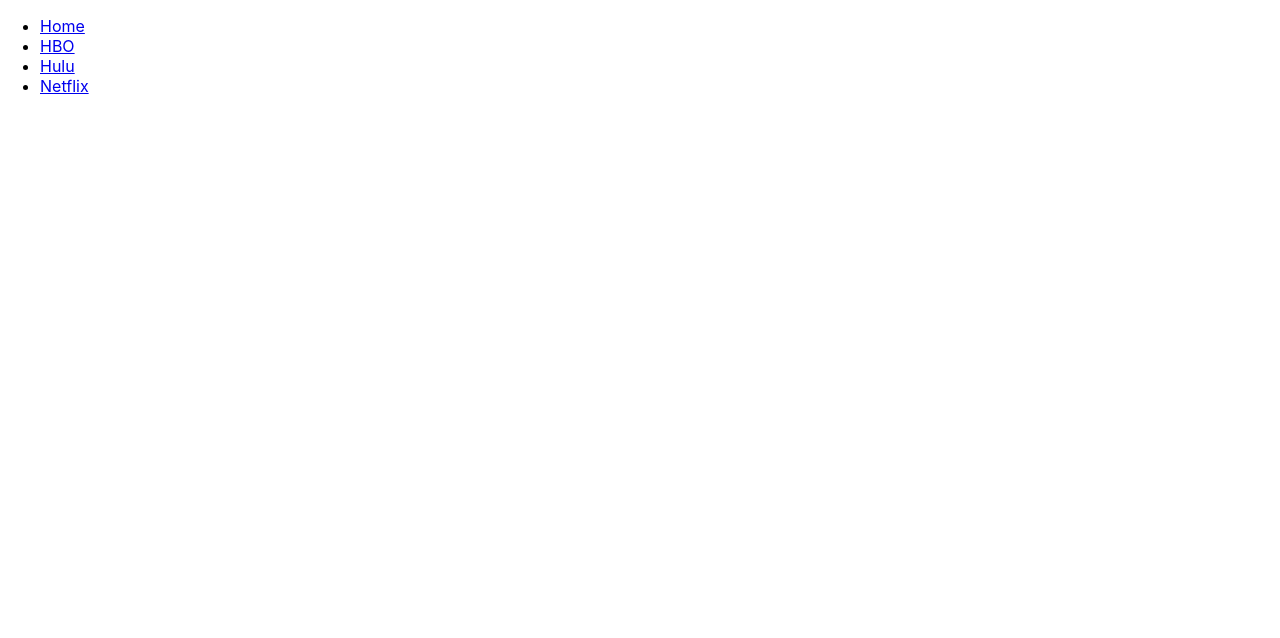
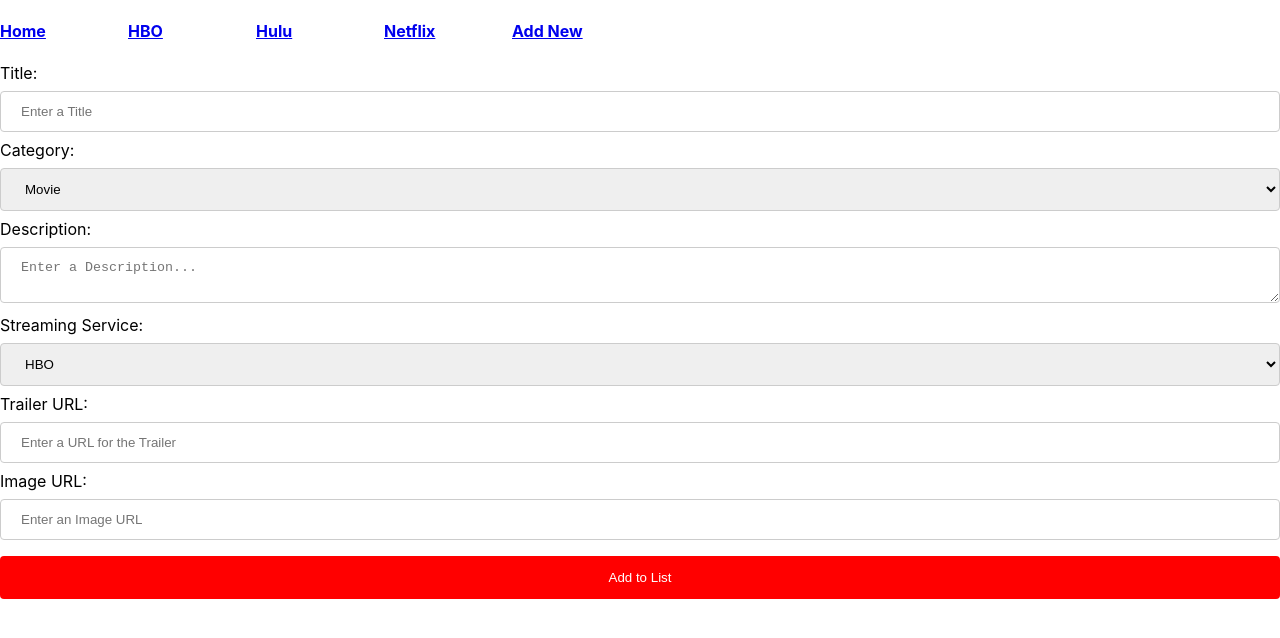
Before and after one commit to kelly-mcguffog/phase-2-react-project, a React (Create React App) app: page /new in a window 1280 px wide. Shown: the top 638 px of the page. Built offline with nearby package versions, Linux system fonts and the light colour scheme; data requests are answered from the project's data file.

Commit message:
created form

```diff
--- a/src/App.css
+++ b/src/App.css
@@ -27,6 +27,51 @@ h3{
 p{
   font-size: 12px;
   margin: 0;
+}
+h4{
+  display: inline-block;
+  width: 10%;
+}
+/* .content-details{
+  background-color: black;
+  width: 100%;
+  color: white;
+} */
+/* .details-image{
+  width: 20%;
+  display: inline-grid;
+  margin: 2%;
+  text-align: center;
+} */
+/* .card-container{
+  position: relative;
+} */
+.hide-content-card{
+  background-color: black;
+  margin: auto;
+  color: white;
+  width: 50%;
+  padding:5px;
+}
+input[type=text], select, textarea{
+  width: 100%;
+  padding: 12px 20px;
+  display: inline-block;
+  margin: 8px 0;
+  border: 1px solid #ccc;
+  border-radius: 4px;
+  box-sizing: border-box;
+}
+
+button[type=submit]{
+  width: 100%;
+  background-color: red;
+  color: white;
+  padding: 14px 20px;
+  margin: 8px 0;
+  border: none;
+  border-radius: 4px;
+  cursor: pointer;
 }
 
 @media (prefers-reduced-motion: no-preference) {
--- a/src/components/App.js
+++ b/src/components/App.js
@@ -9,6 +9,7 @@ import HBO from "./HBO";
 import Netflix from "./Netflix";
 import Hulu from "./Hulu";
 import Container from "./Container";
+import Form from "./Form";
 import "../App.css"
 
 
@@ -22,6 +23,10 @@ function App() {
       .then(res => res.json())
       .then(data => setContent(data))
   },[])
+
+  function handleAddNewContent(newContent){
+    setContent([...isContent, newContent]);
+  }
 
 
   return (
@@ -40,6 +45,9 @@ function App() {
         <Route path="/netflix">
           <Netflix allContent={isContent} />
         </Route>
+        <Route path="/new">
+          <Form onContentFormSubmit={handleAddNewContent} />
+        </Route>
       </Switch>
     </Router>
   )
--- a/src/components/Container.js
+++ b/src/components/Container.js
@@ -4,7 +4,11 @@ import ContentCard from "./ContentCard";
 function Container({allContent}){
 
 
-    return(allContent.map(content => <ContentCard key={content.id} content={content}/>))
+    return(
+        <div className="card-container">
+            {allContent.map(content => <ContentCard key={content.id} content={content}/>)}
+        </div>
+        )
 }
 
 export default Container;
--- a/src/components/ContentCard.js
+++ b/src/components/ContentCard.js
@@ -1,13 +1,18 @@
-import React from "react";
+import React, {useState} from "react";
 
 function ContentCard({content}){
     const {title, genre, image, platform, category, description, trailer} = content
 
+    const [isShowingDetails, setDetails] = useState(false)
+
+    function showDetails(){
+        setDetails(isShowingDetails => !isShowingDetails)
+    }
+
     return(
-        <div className="content-card">
+        <div onClick={showDetails} className={isShowingDetails ? "hide-content-card" : "content-card"}>
             <img className="card-image" src={image}></img>
             <h3>{title}</h3>
-            <p>{platform}</p>
         </div>
     )
 }
--- /dev/null
+++ b/src/components/Form.js
@@ -0,0 +1,112 @@
+import React, {useState} from "react";
+
+
+function Form({onContentFormSubmit}){
+
+    const initialState = {
+        title: "",
+        category: "Movie",
+        description: "",
+        platform: "HBO",
+        trailer: "",
+        image: ""
+    }
+    const [formData, setFormData] = useState(initialState)
+
+    function handleChange(event) {
+        setFormData({
+          ...formData,
+          [event.target.name]: event.target.value
+        });
+      }
+
+      function handleSubmit(e){
+        e.preventDefault();
+        fetch('http://localhost:3000/content', {
+        method: "POST",
+        headers: {
+            "Content-Type": "application/json"
+        },
+        body: JSON.stringify(formData)
+        })
+        .then(res => res.json())
+        .then(content => console.log(content))
+        setFormData(initialState)
+
+      }
+
+        return (
+            <form className="NewItem" onSubmit={handleSubmit}>
+              <label>
+                Title:
+                <input
+                type="text"
+                name="title"
+                onChange={handleChange}
+                value={formData.title}
+                className="form-input"
+                placeholder="Enter a Title"
+                />
+              </label>
+
+              <label>
+                Category:
+                <select className="form-input" name="category" onChange={handleChange}>
+                  <option value="Movie">Movie</option>
+                  <option value="TV Show">TV Show</option>
+                </select>
+              </label>
+
+              <label>
+                Description:
+                <textarea
+                name="description"
+                onChange={handleChange}
+                value={formData.description}
+                className="form-textarea"
+                placeholder="Enter a Description..."
+                >
+                </textarea>
+              </label>
+
+              <label>
+                Streaming Service:
+                <select className="form-input" name="platform" onChange={handleChange}>
+                  <option value="HBO">HBO</option>
+                  <option value="Hulu">Hulu</option>
+                  <option value="Netflix">Netflix</option>
+                </select>
+              </label>
+
+              <label>
+                Trailer URL:
+                <input
+                type="text"
+                name="trailer"
+                onChange={handleChange}
+                value={formData.trailer}
+                placeholder="Enter a URL for the Trailer"
+                className="form-input"
+                />
+              </label>
+
+              <label>
+                Image URL:
+                <input
+                type="text"
+                name="image"
+                onChange={handleChange}
+                value={formData.image}
+                placeholder="Enter an Image URL"
+                className="form-input"
+                />
+              </label>
+
+
+              <button onChange={(e) => setFormData(e.target.value)} name="submit" type="submit">Add to List</button>
+            </form>
+          );
+
+}
+
+export default Form;
--- a/src/components/HBO.js
+++ b/src/components/HBO.js
@@ -8,9 +8,6 @@ function HBO({allContent}){
         <ContentCard key={filter.title} content={filter}/>
         ))
 
-
-    console.log(hboContent)
-
     return(hboContent)
 
 }
--- a/src/components/Hulu.js
+++ b/src/components/Hulu.js
@@ -7,9 +7,6 @@ function Hulu({allContent}){
         <ContentCard key={filter.title} content={filter}/>
         ))
 
-
-    console.log(huluContent)
-
     return(huluContent)
 }
 
--- a/src/components/NavBar.js
+++ b/src/components/NavBar.js
@@ -4,12 +4,11 @@ import { NavLink } from "react-router-dom";
 function NavBar() {
   return(
     <div className="navbar">
-      <ul>
-        <li><NavLink exact to="/">Home</NavLink></li>
-        <li><NavLink to="/hbo">HBO</NavLink></li>
-        <li><NavLink to="/hulu">Hulu</NavLink></li>
-        <li><NavLink to="/netflix">Netflix</NavLink></li>
-      </ul>
+        <h4><NavLink exact to="/">Home</NavLink></h4>
+        <h4><NavLink to="/hbo">HBO</NavLink></h4>
+        <h4><NavLink to="/hulu">Hulu</NavLink></h4>
+        <h4><NavLink to="/netflix">Netflix</NavLink></h4>
+        <h4><NavLink to="/new">Add New</NavLink></h4>
     </div>
   )
 }
--- a/src/components/Netflix.js
+++ b/src/components/Netflix.js
@@ -7,9 +7,6 @@ function Netflix({allContent}){
         <ContentCard key={filter.title} content={filter}/>
         ))
 
-
-    console.log(netflixContent)
-
     return(netflixContent)
 }
 
```
Also changed, not shown: db.json, src/components/Search.js (added).
